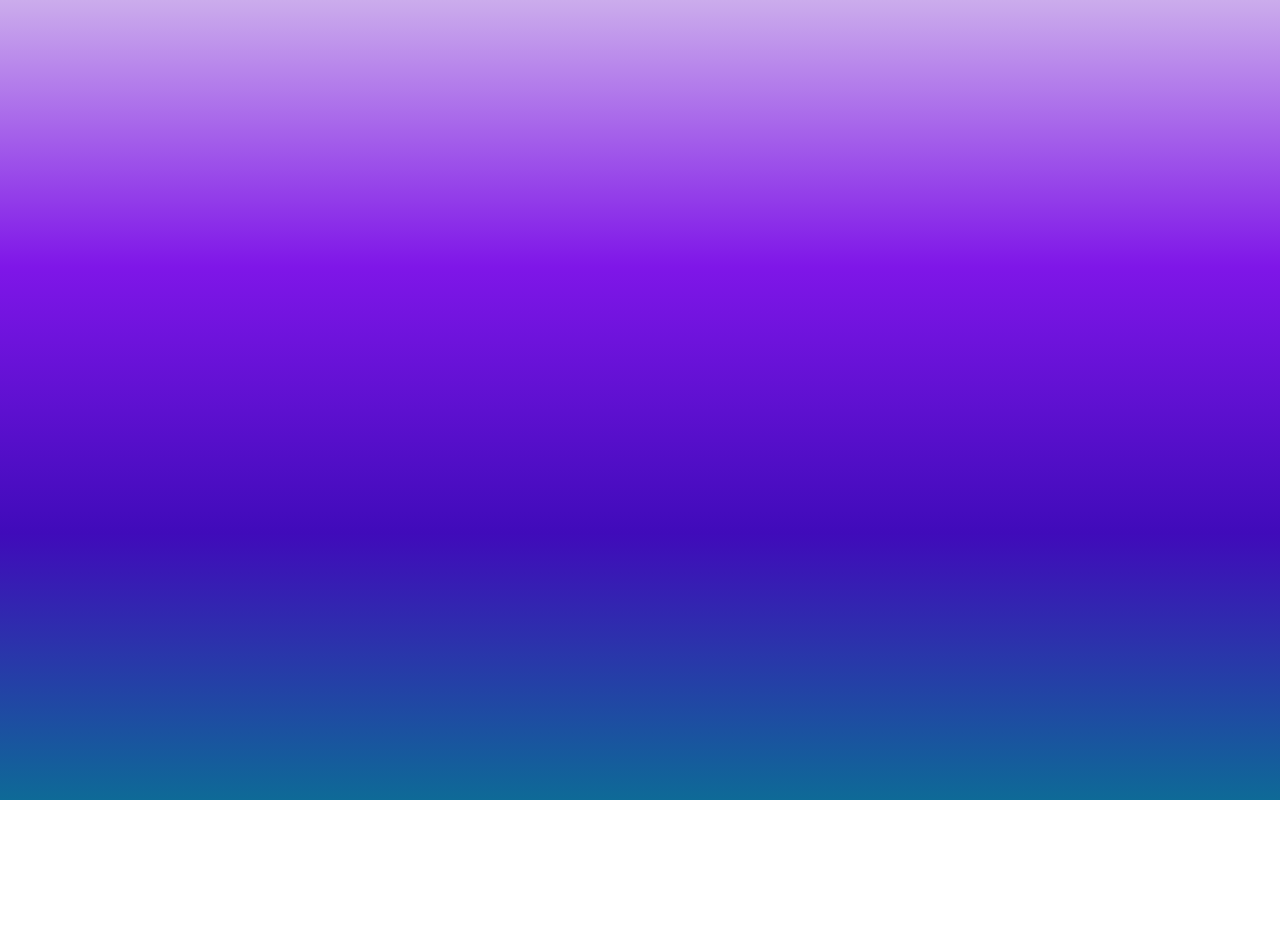
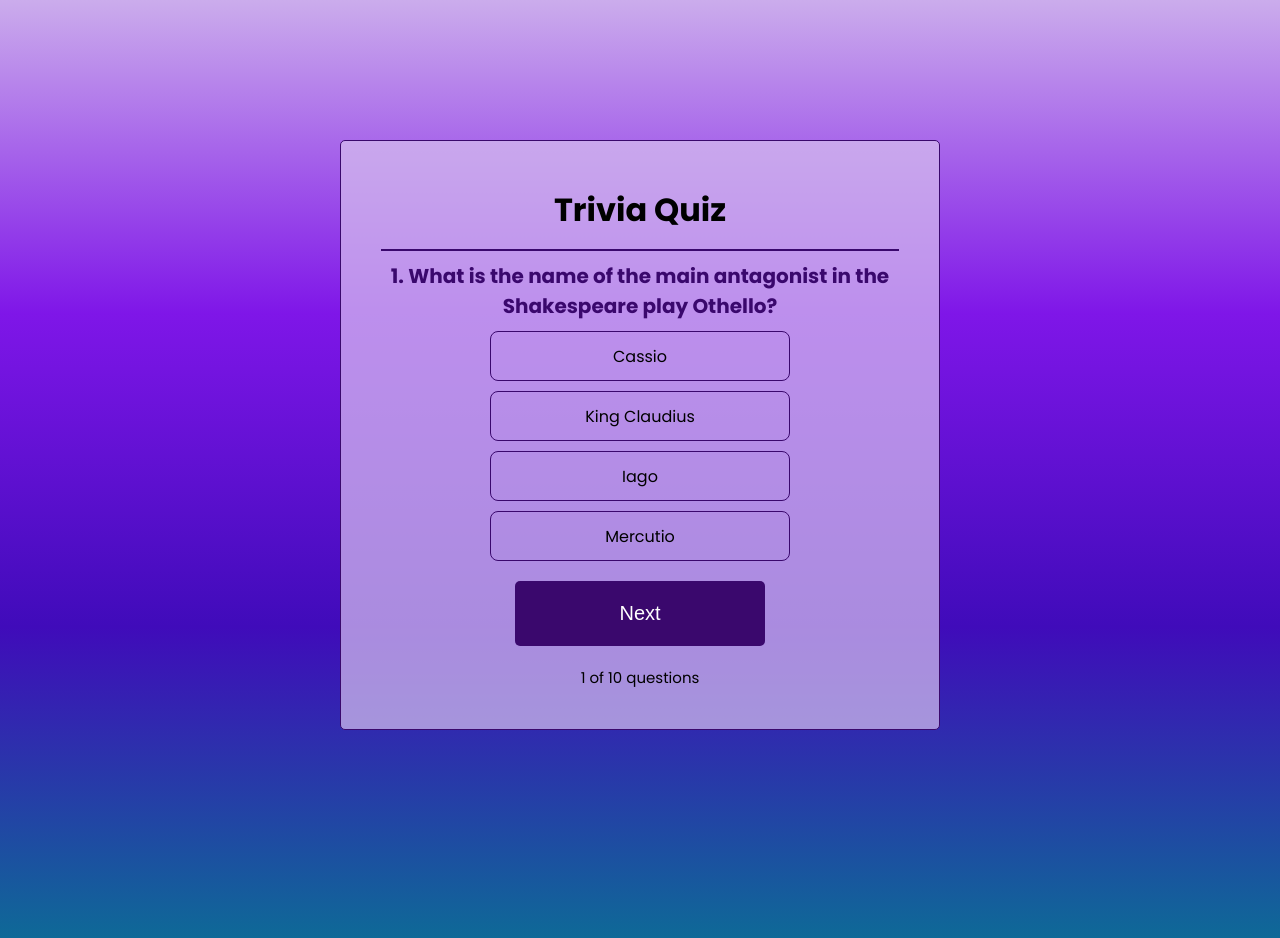
Before and after one commit to alessia-argentieri/quiz-app, a React (Vite) app: page / in a window 1280 px wide. Before the commit the page ends 800 px from the top, so only its background shows below. Built offline with nearby package versions, Linux system fonts and the light colour scheme.

Commit message:
Add resultMessage functionality

```diff
--- a/src/components/Quiz.tsx
+++ b/src/components/Quiz.tsx
@@ -46,7 +46,58 @@ const Quiz: FC<Props> = ({ questions }) => {
     setFinished(false);
   };
 
-  return <div></div>;
+  const resultMessage = () => {
+    if (score <= 4) {
+      return "You can do better!";
+    } else if (score >= 5 && score < 7) {
+      return "Not bad!";
+    } else if (score >= 7 && score < 10) {
+      return "Well done!";
+    } else {
+      return "You're a champion!";
+    }
+  };
+
+  return (
+    <div className="container">
+      <h1>Trivia Quiz</h1>
+      <hr />
+      {finished ? (
+        <>
+          <h2>
+            You scored {score} points out of {questions.length} <br />
+            {resultMessage()}
+          </h2>
+          <button className="btn" onClick={reset}>
+            Start again
+          </button>
+        </>
+      ) : (
+        <>
+          <h2>
+            {index + 1}. {question.question}
+          </h2>
+          <ul>
+            {question.choices.map((choice, index) => (
+              <li
+                key={choice}
+                onClick={() => !selectedAnswer && setSelectedAnswer(index)}
+                className={highlightAnswer(index)}
+              >
+                {choice}
+              </li>
+            ))}
+          </ul>
+          <button className="btn" onClick={next}>
+            Next
+          </button>
+          <div className="index">
+            {index + 1} of {questions.length} questions
+          </div>
+        </>
+      )}
+    </div>
+  );
 };
 
 export default Quiz;
```
